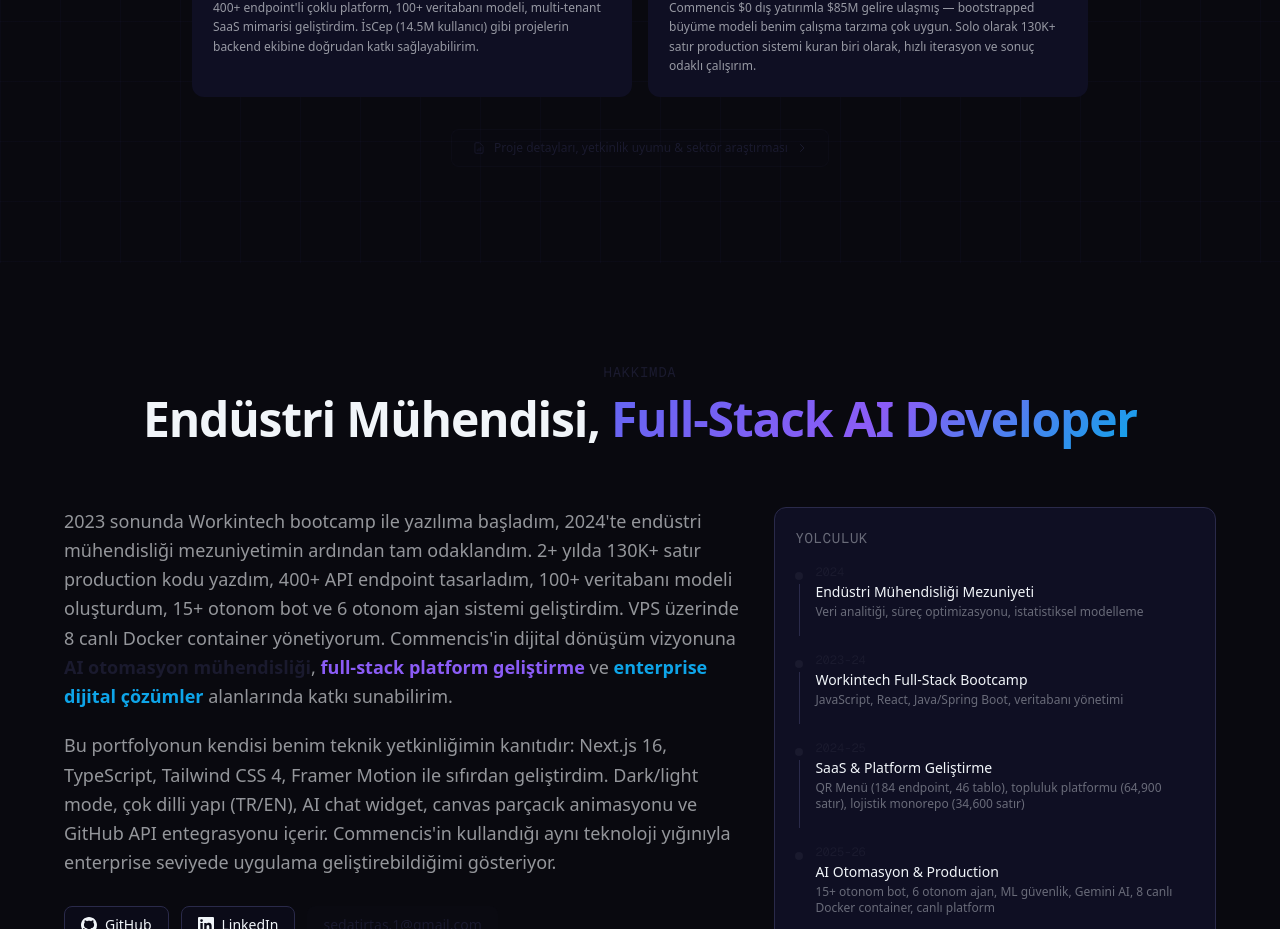
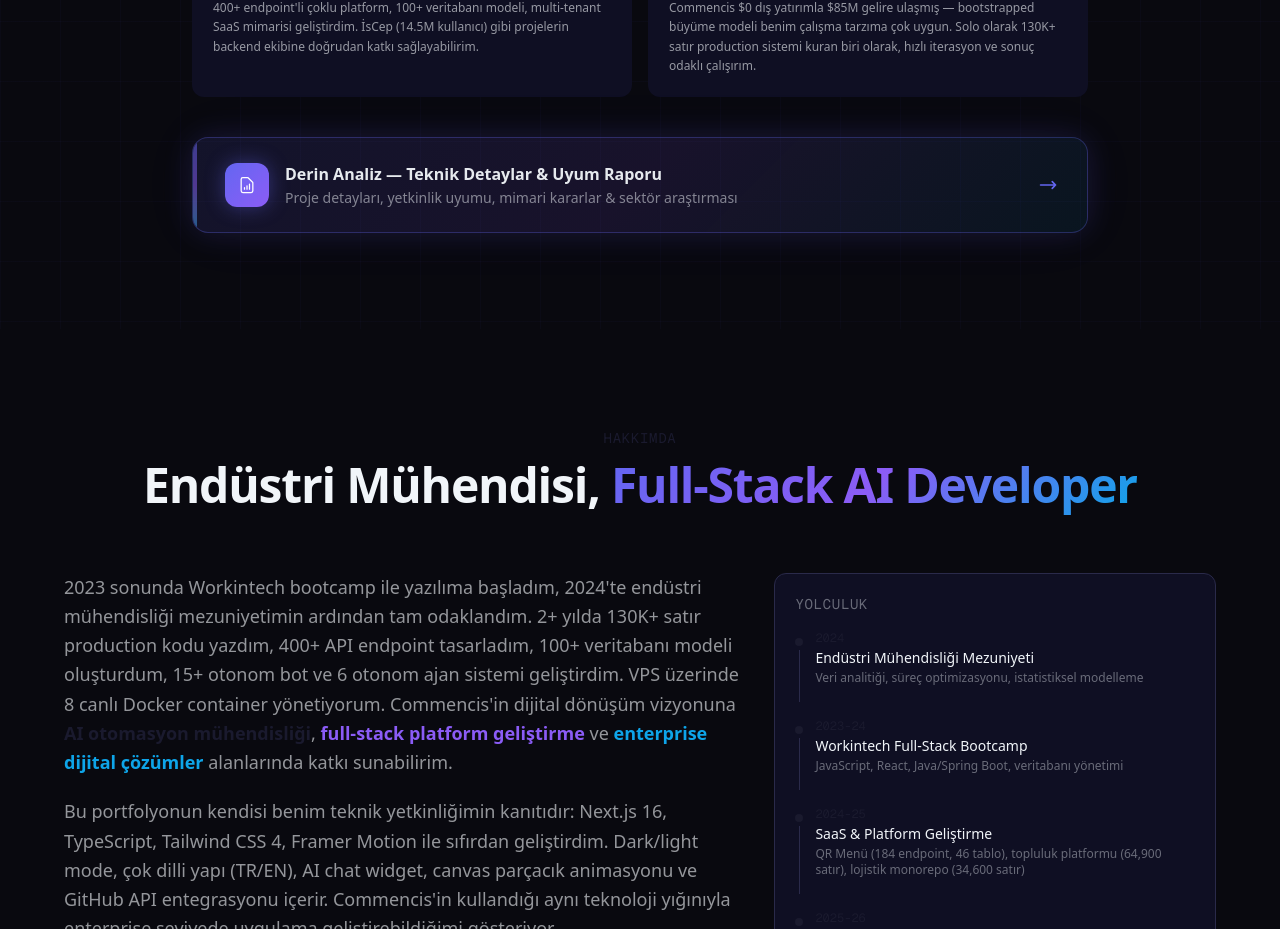
Before and after one commit to irtassedat/commencis-portfolio, a Next.js app: page / in a window 1280 px wide. Shown: the part 3253-4182 px from the top of the page. Built offline with nearby package versions, Linux system fonts and the light colour scheme; no server answers.

Commit message:
feat: eye-catching deep analysis CTA with glow, shimmer & animated arrow

```diff
--- a/src/app/globals.css
+++ b/src/app/globals.css
@@ -75,6 +75,7 @@ html.light .bg-grid {
   background-image: linear-gradient(var(--surface), var(--surface)), linear-gradient(135deg, #6366f1, #8b5cf6, #0ea5e9);
 }
 
+@keyframes shimmer { 0% { background-position: -200% 0; } 100% { background-position: 200% 0; } }
 @keyframes pulse-slow { 0%, 100% { opacity: 0.4; } 50% { opacity: 1; } }
 @keyframes float { 0%, 100% { transform: translateY(0px); } 50% { transform: translateY(-20px); } }
 @keyframes energy-flow { 0% { background-position: 0% 50%; } 50% { background-position: 100% 50%; } 100% { background-position: 0% 50%; } }
--- a/src/components/TurkerlerVision.tsx
+++ b/src/components/TurkerlerVision.tsx
@@ -108,22 +108,68 @@ export default function TurkerlerVision() {
           ))}
         </div>
 
+        {/* Deep Analysis CTA — full-width, animated, unmissable */}
         <motion.div
-          initial={{ opacity: 0, y: 10 }}
-          whileInView={{ opacity: 1, y: 0 }}
+          initial={{ opacity: 0, y: 20, scale: 0.95 }}
+          whileInView={{ opacity: 1, y: 0, scale: 1 }}
           viewport={{ once: true }}
-          transition={{ delay: 0.3 }}
-          className="mt-8 text-center"
+          transition={{ delay: 0.35, duration: 0.5, type: "spring", bounce: 0.3 }}
+          className="mt-10"
         >
           <Link
             href="/deep-analysis"
-            className="inline-flex items-center gap-2 px-5 py-2.5 rounded-lg border border-primary/20 bg-primary/5 hover:bg-primary/10 hover:border-primary/40 transition-all text-xs font-medium text-primary"
+            className="group relative block w-full overflow-hidden rounded-2xl border border-[#6366f1]/30 hover:border-[#6366f1]/60 transition-all duration-300"
+            style={{
+              background: "linear-gradient(135deg, rgba(99,102,241,0.12) 0%, rgba(139,92,246,0.12) 50%, rgba(14,165,233,0.08) 100%)",
+              boxShadow: "0 0 30px rgba(99,102,241,0.15), 0 0 60px rgba(139,92,246,0.05)",
+            }}
           >
-            <svg className="w-3.5 h-3.5" fill="none" viewBox="0 0 24 24" stroke="currentColor"><path strokeLinecap="round" strokeLinejoin="round" strokeWidth={1.5} d="M9 17v-2m3 2v-4m3 4v-6m2 10H7a2 2 0 01-2-2V5a2 2 0 012-2h5.586a1 1 0 01.707.293l5.414 5.414a1 1 0 01.293.707V19a2 2 0 01-2 2z" /></svg>
-            {lang === "tr"
-              ? "Proje detayları, yetkinlik uyumu & sektör araştırması"
-              : "Project details, skills alignment & industry research"}
-            <svg className="w-3 h-3" fill="none" viewBox="0 0 24 24" stroke="currentColor"><path strokeLinecap="round" strokeLinejoin="round" strokeWidth={2} d="M9 5l7 7-7 7" /></svg>
+            {/* Animated shimmer sweep */}
+            <div
+              className="absolute inset-0 opacity-0 group-hover:opacity-100 transition-opacity duration-500"
+              style={{
+                background: "linear-gradient(105deg, transparent 40%, rgba(99,102,241,0.15) 50%, transparent 60%)",
+                backgroundSize: "200% 100%",
+                animation: "shimmer 2s infinite",
+              }}
+            />
+
+            {/* Glow pulse on the left edge */}
+            <div className="absolute left-0 top-0 bottom-0 w-1 rounded-l-2xl bg-gradient-to-b from-[#6366f1] via-[#8b5cf6] to-[#0ea5e9] animate-pulse-slow" />
+
+            <div className="relative flex items-center justify-between gap-4 px-6 py-5 sm:px-8 sm:py-6">
+              <div className="flex items-center gap-4 min-w-0">
+                {/* Icon with glow */}
+                <div className="flex-shrink-0 w-11 h-11 rounded-xl bg-gradient-to-br from-[#6366f1] to-[#8b5cf6] flex items-center justify-center shadow-[0_0_20px_rgba(99,102,241,0.4)]">
+                  <svg className="w-5 h-5 text-white" fill="none" viewBox="0 0 24 24" stroke="currentColor">
+                    <path strokeLinecap="round" strokeLinejoin="round" strokeWidth={1.5} d="M9 17v-2m3 2v-4m3 4v-6m2 10H7a2 2 0 01-2-2V5a2 2 0 012-2h5.586a1 1 0 01.707.293l5.414 5.414a1 1 0 01.293.707V19a2 2 0 01-2 2z" />
+                  </svg>
+                </div>
+                <div className="min-w-0">
+                  <p className="text-sm sm:text-base font-semibold text-foreground/95">
+                    {lang === "tr"
+                      ? "Derin Analiz — Teknik Detaylar & Uyum Raporu"
+                      : "Deep Analysis — Technical Details & Fit Report"}
+                  </p>
+                  <p className="text-xs sm:text-sm text-foreground/50 mt-0.5">
+                    {lang === "tr"
+                      ? "Proje detayları, yetkinlik uyumu, mimari kararlar & sektör araştırması"
+                      : "Project details, skills alignment, architecture decisions & industry research"}
+                  </p>
+                </div>
+              </div>
+
+              {/* Arrow with bounce animation */}
+              <motion.div
+                animate={{ x: [0, 6, 0] }}
+                transition={{ duration: 1.5, repeat: Infinity, ease: "easeInOut" }}
+                className="flex-shrink-0"
+              >
+                <svg className="w-5 h-5 text-[#6366f1] group-hover:text-[#8b5cf6] transition-colors" fill="none" viewBox="0 0 24 24" stroke="currentColor">
+                  <path strokeLinecap="round" strokeLinejoin="round" strokeWidth={2} d="M17 8l4 4m0 0l-4 4m4-4H3" />
+                </svg>
+              </motion.div>
+            </div>
           </Link>
         </motion.div>
       </div>
```
